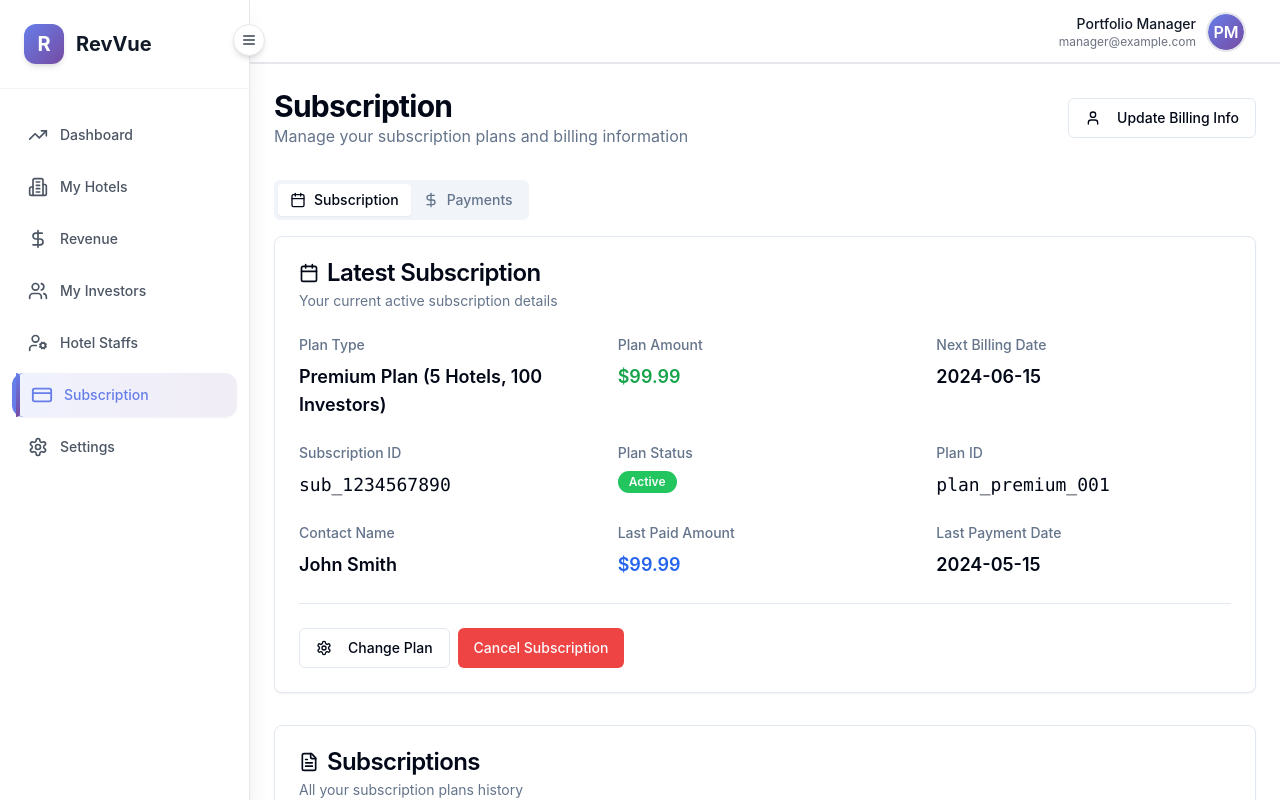
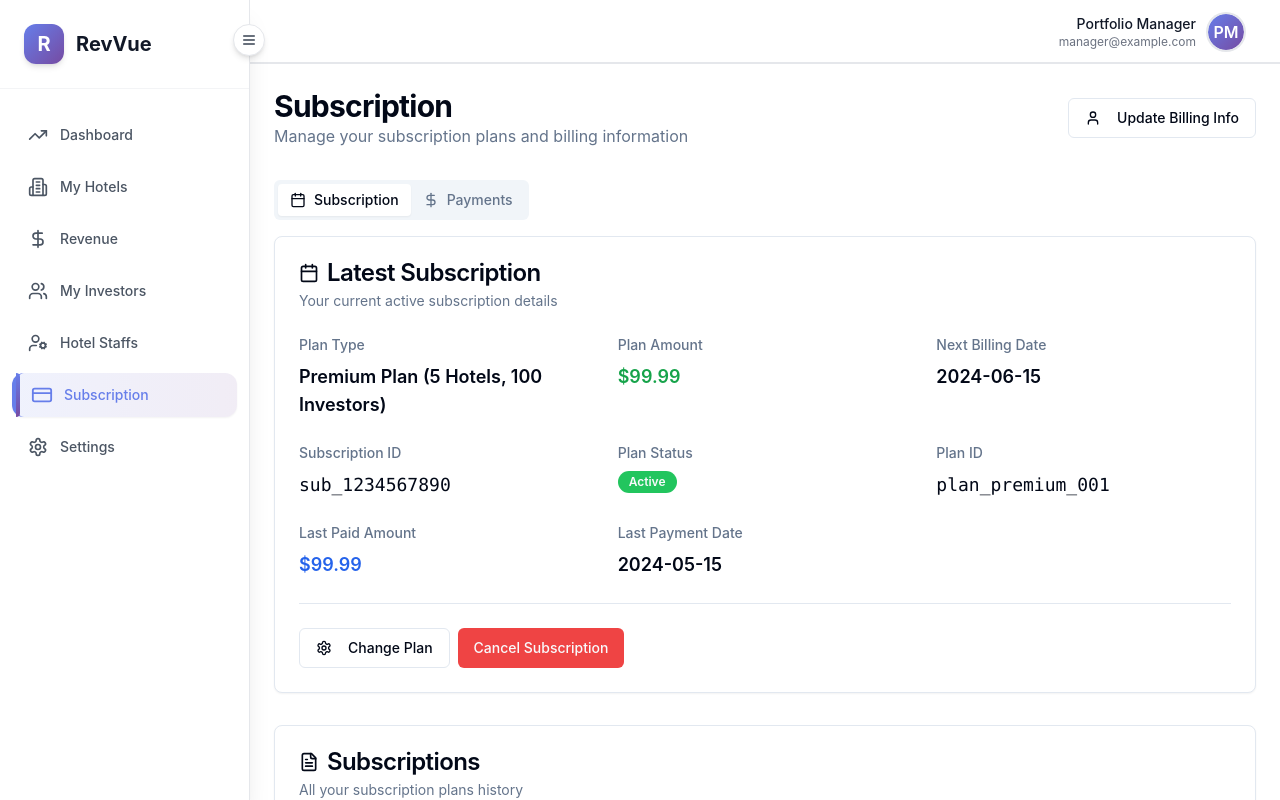
Before and after one commit to argosinfotech/revvue-insight-hub, a React (Vite) app: page /subscription in a window 1280 px wide. Shown: the top 800 px of the page. Built offline with nearby package versions, Linux system fonts and the light colour scheme.

Commit message:
Remove contact name from subscriptions
Removed the "Contact Name" field from the Subscriptions section in the Subscription module.

```diff
--- a/src/pages/Subscription.tsx
+++ b/src/pages/Subscription.tsx
@@ -53,7 +53,6 @@ const latestSubscription = {
   subscriptionId: "sub_1234567890",
   planStatus: "active",
   planId: "plan_premium_001",
-  contactName: "John Smith",
   lastPayedAmount: "$99.99",
   lastPaymentDate: "2024-05-15"
 };
@@ -310,10 +309,6 @@ const Subscription = () => {
                     <p className="text-lg font-mono">{latestSubscription.planId}</p>
                   </div>
                   <div className="space-y-2">
-                    <p className="text-sm font-medium text-muted-foreground">Contact Name</p>
-                    <p className="text-lg font-semibold">{latestSubscription.contactName}</p>
-                  </div>
-                  <div className="space-y-2">
                     <p className="text-sm font-medium text-muted-foreground">Last Paid Amount</p>
                     <p className="text-lg font-semibold text-blue-600">{latestSubscription.lastPayedAmount}</p>
                   </div>
```
